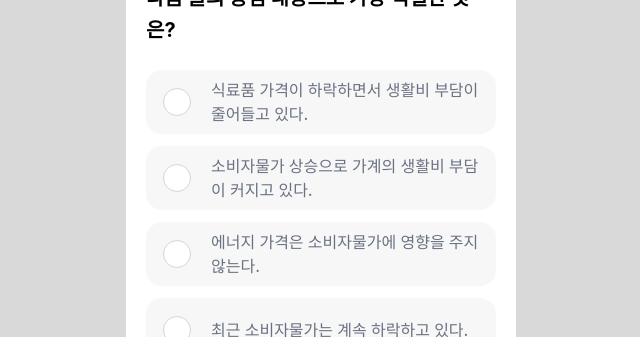
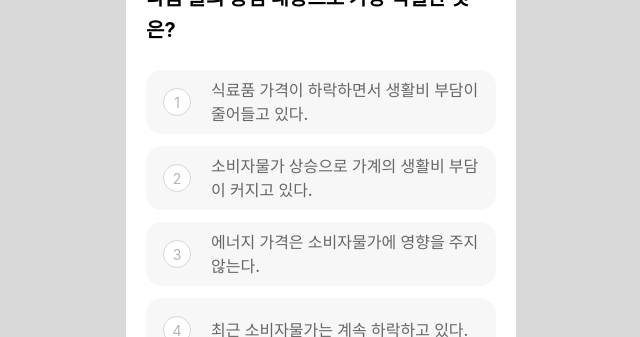
Before and after one commit to READLE-SKTHON/readle-fe, a React (Vite) app: page /game/solo/play in a window 1280 px wide. Shown: the part 463-800 px from the top of the page, without its empty margins (319-959 px from the left). Built offline with nearby package versions, Linux system fonts and the light colour scheme.

Commit message:
🎨 Design: 퀴즈 결과 화면 UI 수정

```diff
--- a/src/components/game/solo/feedback/MultipleChoiceFeedback.tsx
+++ b/src/components/game/solo/feedback/MultipleChoiceFeedback.tsx
@@ -8,22 +8,39 @@ type MultipleChoiceFeedbackProps = {
 export default function MultipleChoiceFeedback({ isCorrect }: MultipleChoiceFeedbackProps) {
   return (
     <section
-      className={`mt-2 flex flex-col items-center rounded-3xl border px-6 py-6 ${
+      className={`relative mt-20 flex min-h-46 flex-col items-center rounded-3xl border px-6 pb-7 pt-16 ${
         isCorrect ? "border-[#78D51B] bg-[#E7F8D5]" : "border-[#FF4D4F] bg-[#FFDADA]"
       }`}
     >
+      {/* 캐릭터 */}
       <img
         src={isCorrect ? correctBeluga : incorrectBeluga}
         alt=""
-        className="h-28 object-contain"
+        className="absolute -top-20.5 h-37.5 object-contain"
       />
 
-      <h2 className="mt-2 text-[24px] font-bold">{isCorrect ? "고래고래" : "으악 틀렸어!"}</h2>
+      {/* 피드백 제목 */}
+      <h2
+        className={`text-[32px] font-extrabold ${isCorrect ? "text-[#597536]" : "text-[#FF4D4F]"}`}
+      >
+        {isCorrect ? "고래고래!" : "아쉬워!!!"}
+      </h2>
 
-      <p className="mt-2 text-center text-[16px] font-semibold leading-7 text-gray-500">
-        이 글은 블라블라를 위한
-        <br />
-        블라블라 나라의 똥을 다루고 있어요
+      {/* 피드백 내용 */}
+      <p className="mt-3 text-center text-[16px] font-semibold leading-6 text-[#666666]">
+        {isCorrect ? (
+          <>
+            답도 이유도 잘 이해했어요.
+            <br />
+            기사의 핵심 내용을 정확하게 찾았어요!
+          </>
+        ) : (
+          <>
+            해설을 보고 어디서 놓쳤는지
+            <br />
+            확인해볼까요?
+          </>
+        )}
       </p>
     </section>
   );
--- /dev/null
+++ b/src/components/game/solo/feedback/result/MultipleChoiceResult.tsx
@@ -0,0 +1,91 @@
+import MultipleChoiceFeedback from "../MultipleChoiceFeedback";
+
+type Choice = {
+  id: number;
+  text: string;
+};
+
+type MultipleChoiceResultProps = {
+  choices: Choice[];
+  selectedId: number;
+  correctId: number;
+  explanation?: string;
+};
+
+export default function MultipleChoiceResult({
+  choices,
+  selectedId,
+  correctId,
+  explanation,
+}: MultipleChoiceResultProps) {
+  const isCorrect = selectedId === correctId;
+
+  return (
+    <div>
+      {/* 정답 / 오답 피드백 카드 */}
+      <MultipleChoiceFeedback isCorrect={isCorrect} />
+
+      {/* 객관식 결과 */}
+      <div className="mt-11 flex flex-col gap-3">
+        {choices.map((choice, index) => {
+          const isCorrectChoice = choice.id === correctId;
+          const isWrongChoice = choice.id === selectedId && selectedId !== correctId;
+
+          const isResultChoice = isCorrectChoice || isWrongChoice;
+
+          return (
+            <div
+              key={choice.id}
+              className={`
+                flex w-full items-center rounded-2xl border px-4
+                ${isResultChoice ? "min-h-21.5 py-4" : "min-h-16 py-3"}
+                ${
+                  isCorrectChoice
+                    ? "border-[#78D51B] bg-[#E7F8D5]"
+                    : isWrongChoice
+                      ? "border-[#F02D2D] bg-[#FFDADA]"
+                      : "border-transparent bg-[#F7F7F7]"
+                }
+              `}
+            >
+              {/* 번호 / 정답 / 오답 아이콘 */}
+              <div
+                className={`
+                  flex h-8 w-8 shrink-0 items-center justify-center
+                  rounded-full text-[16px]
+                  ${
+                    isCorrectChoice
+                      ? "bg-[#78D51B] font-bold text-white"
+                      : isWrongChoice
+                        ? "bg-[#F02D2D] font-bold text-white"
+                        : "border border-[#D0CCCC] bg-white text-[#B8B5B5]"
+                  }
+                `}
+              >
+                {isCorrectChoice ? "✓" : isWrongChoice ? "×" : index + 1}
+              </div>
+
+              {/* 선택지 내용 */}
+              <div className="ml-5 flex flex-col justify-center">
+                <p
+                  className={`text-[16px] ${
+                    isResultChoice ? "font-semibold text-black" : "font-medium text-[#666666]"
+                  }`}
+                >
+                  {choice.text}
+                </p>
+
+                {/* 정답 / 선택한 오답 해설 */}
+                {isResultChoice && explanation && (
+                  <p className="mt-1 text-[14px] font-medium leading-5 text-[#929292]">
+                    {explanation}
+                  </p>
+                )}
+              </div>
+            </div>
+          );
+        })}
+      </div>
+    </div>
+  );
+}
--- a/src/components/game/solo/quiz/MultipleChoiceQuiz.tsx
+++ b/src/components/game/solo/quiz/MultipleChoiceQuiz.tsx
@@ -4,68 +4,51 @@ type MultipleChoiceQuizProps = {
   quiz: MultipleChoiceQuizType;
   selectedOptionId: number | null;
   onSelect: (optionId: number) => void;
-  isSubmitted: boolean;
 };
 
 export default function MultipleChoiceQuiz({
   quiz,
   selectedOptionId,
   onSelect,
-  isSubmitted,
 }: MultipleChoiceQuizProps) {
   return (
-    <section className={isSubmitted ? "mt-6" : ""}>
-      {/* 제출 전일 때만 문제 표시 */}
-      {!isSubmitted && <h2 className="text-[20px] font-bold leading-8">{quiz.question}</h2>}
+    <section>
+      {/* 문제 */}
+      <h2 className="text-[20px] font-bold leading-8">{quiz.question}</h2>
 
       {/* 선택지 */}
-      <div className={`${isSubmitted ? "" : "mt-6"} flex flex-col gap-3`}>
-        {quiz.options.map((option) => {
+      <div className="mt-6 flex flex-col gap-3">
+        {quiz.options.map((option, index) => {
           const isSelected = selectedOptionId === option.id;
-          const isCorrectOption = option.id === quiz.correctAnswer;
-
-          let optionStyle = "border-transparent bg-[#F7F7F7]";
-          let circleStyle = "border-gray-300 bg-white";
-          let textStyle = "font-medium text-gray-500";
-
-          // 풀이 중 선택한 답
-          if (!isSubmitted && isSelected) {
-            optionStyle = "border-[#2285E3] bg-[#2285E3]";
-            circleStyle = "border-white bg-[#2285E3] text-white";
-            textStyle = "font-semibold text-white";
-          }
-
-          // 제출 후 정답
-          if (isSubmitted && isCorrectOption) {
-            optionStyle = "border-[#78D51B] bg-[#E7F8D5]";
-            circleStyle = "border-[#78D51B] bg-[#78D51B] text-white";
-            textStyle = "font-semibold text-black";
-          }
-
-          // 제출 후 내가 고른 오답
-          if (isSubmitted && isSelected && !isCorrectOption) {
-            optionStyle = "border-[#FF4D4F] bg-[#FFDADA]";
-            circleStyle = "border-[#FF4D4F] bg-[#FF4D4F] text-white";
-            textStyle = "font-semibold text-black";
-          }
 
           return (
             <button
               key={option.id}
               type="button"
-              disabled={isSubmitted}
               onClick={() => onSelect(option.id)}
-              className={`flex min-h-16 w-full items-center gap-5 rounded-2xl border px-4 text-left ${optionStyle} ${
-                isSubmitted ? "cursor-default" : "cursor-pointer"
+              className={`flex min-h-16 w-full cursor-pointer items-center gap-5 rounded-2xl border px-4 text-left transition-colors ${
+                isSelected ? "border-[#2285E3] bg-[#B9DBFA]" : "border-transparent bg-[#F7F7F7]"
               }`}
             >
+              {/* 번호 / 선택 체크 */}
               <span
-                className={`flex h-7 w-7 shrink-0 items-center justify-center rounded-full border ${circleStyle}`}
+                className={`flex h-7 w-7 shrink-0 items-center justify-center rounded-full text-[14px] ${
+                  isSelected
+                    ? "bg-[#2285E3] font-bold text-white"
+                    : "border border-[#D6D6D6] bg-white text-[#B4B4B4]"
+                }`}
               >
-                {(isSelected || (isSubmitted && isCorrectOption)) && "✓"}
+                {isSelected ? "✓" : index + 1}
               </span>
 
-              <span className={`text-[16px] ${textStyle}`}>{option.text}</span>
+              {/* 선택지 내용 */}
+              <span
+                className={`text-[16px] ${
+                  isSelected ? "font-semibold text-black" : "font-medium text-[#666666]"
+                }`}
+              >
+                {option.text}
+              </span>
             </button>
           );
         })}
--- a/src/components/game/solo/quiz/QuizRenderer.tsx
+++ b/src/components/game/solo/quiz/QuizRenderer.tsx
@@ -42,7 +42,6 @@ export default function QuizRenderer({
           quiz={quiz}
           selectedOptionId={selectedOptionId}
           onSelect={onSelectOption}
-          isSubmitted={isSubmitted}
         />
       );
 
--- a/src/pages/game/SoloGame/SoloGamePage.tsx
+++ b/src/pages/game/SoloGame/SoloGamePage.tsx
@@ -3,6 +3,7 @@ import { useNavigate } from "react-router-dom";
 
 import Header from "@/components/common/header/Header";
 import FeedbackRenderer from "@/components/game/solo/feedback/FeedbackRenderer";
+import MultipleChoiceResult from "@/components/game/solo/feedback/result/MultipleChoiceResult";
 import OxResult from "@/components/game/solo/feedback/result/OxResult";
 import SubjectiveResult from "@/components/game/solo/feedback/result/SubjectiveResult";
 import NewsModal from "@/components/game/solo/NewsModal";
@@ -22,7 +23,7 @@ import type { FeedbackStatus } from "@/types/quiz";
 export default function SoloGamePage() {
   const navigate = useNavigate();
 
-  //임시 사용자 레벨
+  // 임시 사용자 레벨
   const userLevel: UserLevel = 2;
 
   // 현재 레벨 게임 설정
@@ -186,8 +187,18 @@ export default function SoloGamePage() {
           </>
         )}
 
-        {/* 제출 후 상단 피드백 */}
-        {isSubmitted && feedbackStatus && (
+        {/* 객관식 제출 후 결과 */}
+        {isSubmitted && currentQuiz.type === "MULTIPLE_CHOICE" && selectedOptionId !== null && (
+          <MultipleChoiceResult
+            choices={currentQuiz.options}
+            selectedId={selectedOptionId}
+            correctId={currentQuiz.correctAnswer}
+            explanation="왜냐하면 블라블라이기 때문"
+          />
+        )}
+
+        {/* O/X, 주관식 제출 후 상단 피드백 */}
+        {isSubmitted && feedbackStatus && currentQuiz.type !== "MULTIPLE_CHOICE" && (
           <FeedbackRenderer quiz={currentQuiz} status={feedbackStatus} />
         )}
 
@@ -206,8 +217,8 @@ export default function SoloGamePage() {
           <SubjectiveResult quiz={currentQuiz} answer={subjectiveAnswer} />
         )}
 
-        {/* 문제 풀이 화면 */}
-        {(!isSubmitted || currentQuiz.type === "MULTIPLE_CHOICE") && (
+        {/* 제출 전 문제 풀이 화면 */}
+        {!isSubmitted && (
           <QuizRenderer
             quiz={currentQuiz}
             selectedOptionId={selectedOptionId}
@@ -223,7 +234,7 @@ export default function SoloGamePage() {
           />
         )}
 
-        {/* 제출 / 다음 */}
+        {/* 제출 / 다음 버튼 */}
         <QuizActionButton
           label={isSubmitted ? "다음" : currentQuiz.type === "SUBJECTIVE" ? "다음" : "제출하기"}
           disabled={!isSubmitted && !canSubmit}
```
Also changed, not shown: src/assets/icons/game/starIcon.png (added).
